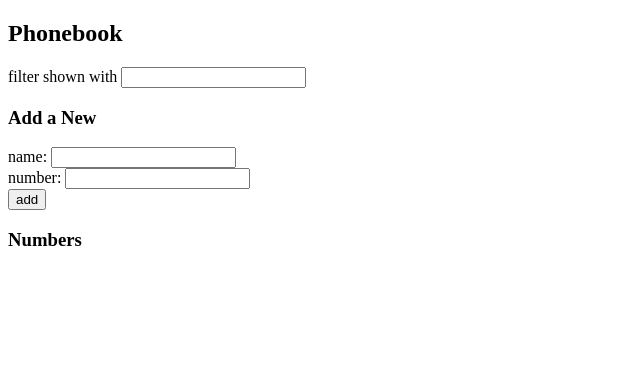
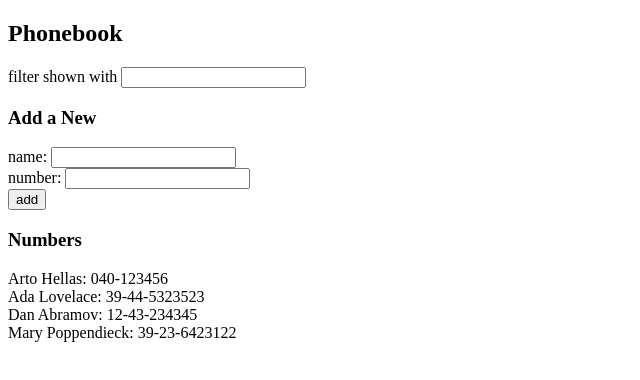
Before and after one commit to Jaathavan/FSO-2022-Exercise-Solutions, a React (Create React App) app in the folder part2/phonebook/: page / in a window 1280 px wide. Shown: the top 380 px of the page, without its empty margins (0-640 px from the left). Built offline with nearby package versions, Linux system fonts and the light colour scheme; data requests are answered from the project's data file.

Commit message:
create useEffect + complete 2.11

```diff
--- a/part2/phonebook/src/App.js
+++ b/part2/phonebook/src/App.js
@@ -9,6 +9,14 @@ const App = () => {
   const [newName, setNewName] = useState('')
   const [newNumber, setNewNumber] = useState('')
   const [newFilter, setNewFilter] = useState('')
+
+  useEffect(() => {
+    axios
+      .get('http://localhost:3001/persons')
+      .then(response => {
+        setPersons(response.data)
+      })
+  }, [])
 
   const handleNameChange = (event) => {
     setNewName(event.target.value)
```
